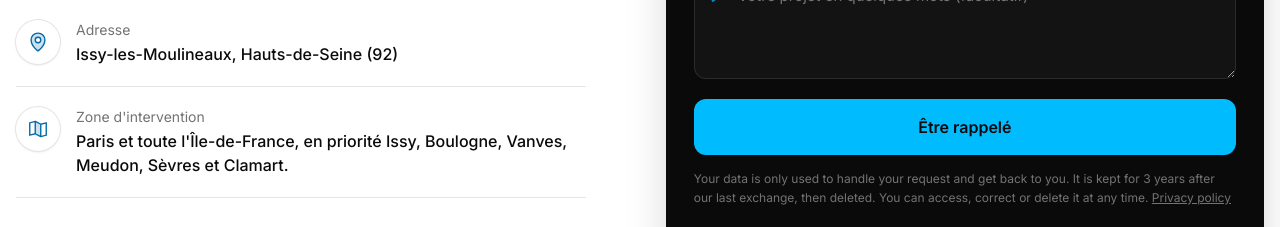
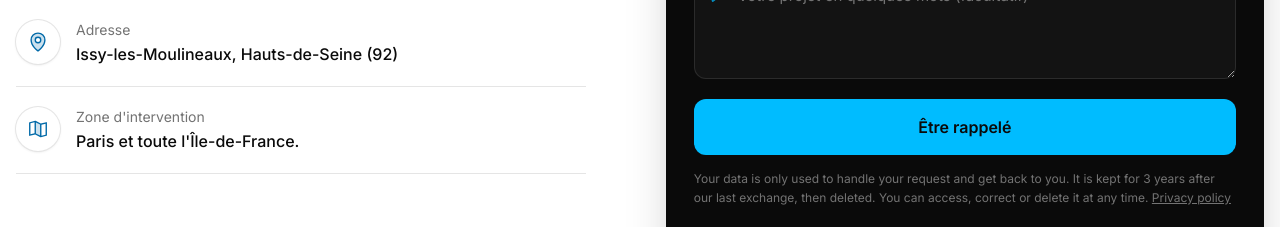
Before and after one commit to kvnrizk/atouts-services-site, a Next.js app: page /en in a window 1280 px wide. Shown: the part 3920-4147 px from the top of the page. Built offline with nearby package versions, Linux system fonts and the light colour scheme; no server answers.

Commit message:
content: service area reads "Paris et toute l'Île-de-France" (priority towns list removed)
Co-Authored-By: Claude Opus 5.5 <noreply@anthropic.com>

```diff
--- a/components/Contact.tsx
+++ b/components/Contact.tsx
@@ -69,7 +69,7 @@ export const Contact = () => {
                   {COMPANY_INFO.address}
                 </ContactRow>
                 <ContactRow icon={MapTrifold} label="Zone d'intervention">
-                  Paris et toute l&apos;Île-de-France, en priorité Issy, Boulogne, Vanves, Meudon, Sèvres et Clamart.
+                  Paris et toute l&apos;Île-de-France.
                 </ContactRow>
               </div>
             </Reveal>
--- a/messages/en.json
+++ b/messages/en.json
@@ -93,7 +93,7 @@
     "hours": "Opening hours",
     "hoursValue": "Mon - Fri: 8:00 AM - 6:00 PM\nSat: 9:00 AM - 5:00 PM",
     "serviceArea": "Service area",
-    "serviceAreaDesc": "Based in Issy-les-Moulineaux, we work first of all in Issy, Boulogne-Billancourt, Vanves, Meudon, Sèvres and Clamart, as well as in Paris and across Île-de-France."
+    "serviceAreaDesc": "Based in Issy-les-Moulineaux, we work in Paris and across Île-de-France."
   },
   "footer": {
     "description": "Your renovation expert in Paris and Île-de-France, based in Issy-les-Moulineaux. 20 years of experience in painting, electrical work, bathrooms and much more.",
--- a/messages/fr.json
+++ b/messages/fr.json
@@ -93,7 +93,7 @@
     "hours": "Horaires",
     "hoursValue": "Lun - Ven: 8h00 - 18h00\nSam: 9h00 - 17h00",
     "serviceArea": "Zone d'intervention",
-    "serviceAreaDesc": "Basés à Issy-les-Moulineaux, nous intervenons en priorité à Issy, Boulogne-Billancourt, Vanves, Meudon, Sèvres et Clamart, ainsi qu'à Paris et dans toute l'Île-de-France."
+    "serviceAreaDesc": "Basés à Issy-les-Moulineaux, nous intervenons à Paris et dans toute l'Île-de-France."
   },
   "footer": {
     "description": "Votre expert en rénovation à Paris et en Île-de-France, basé à Issy-les-Moulineaux. 20 ans d'expérience dans la peinture, l'électricité, les salles de bains et bien plus encore.",
```
